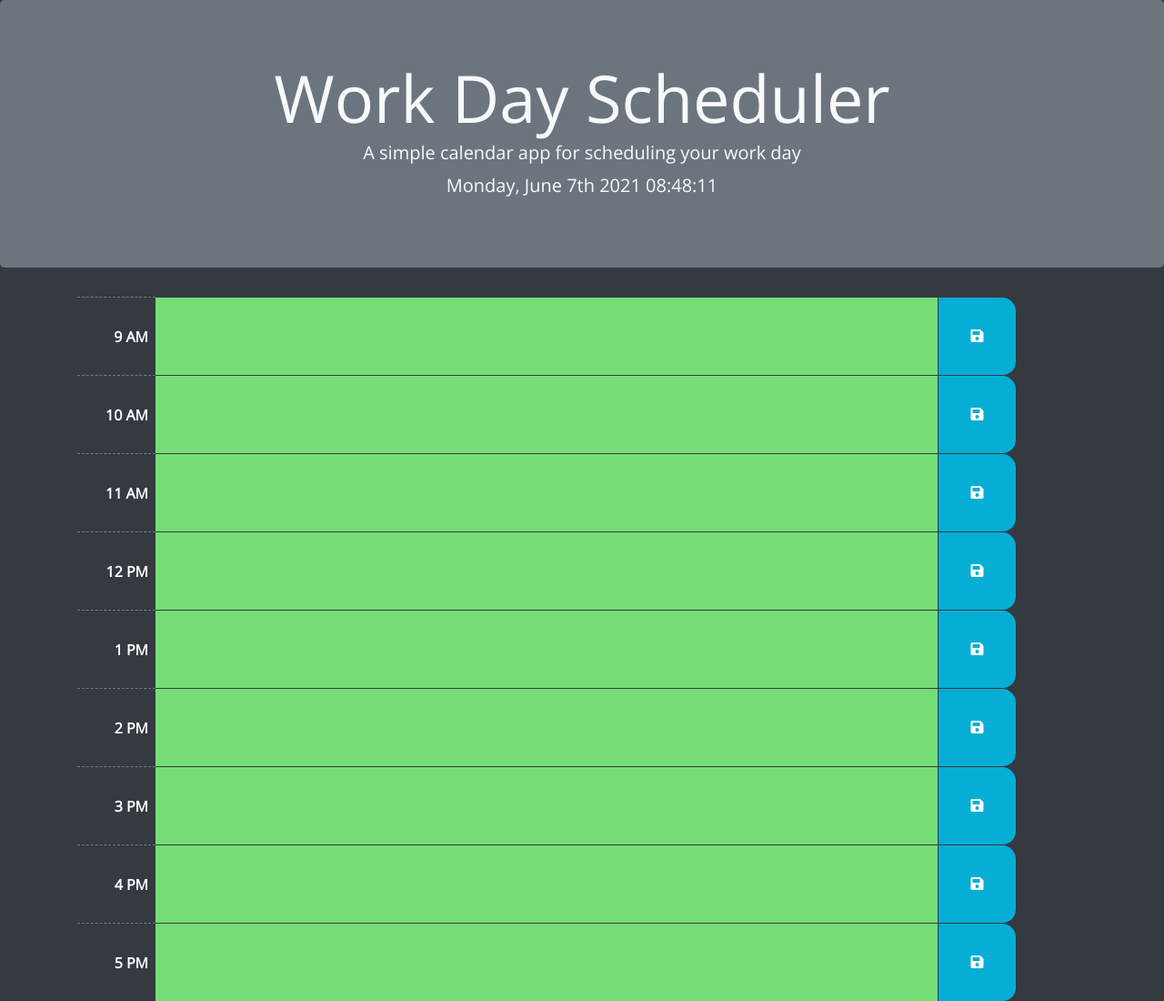
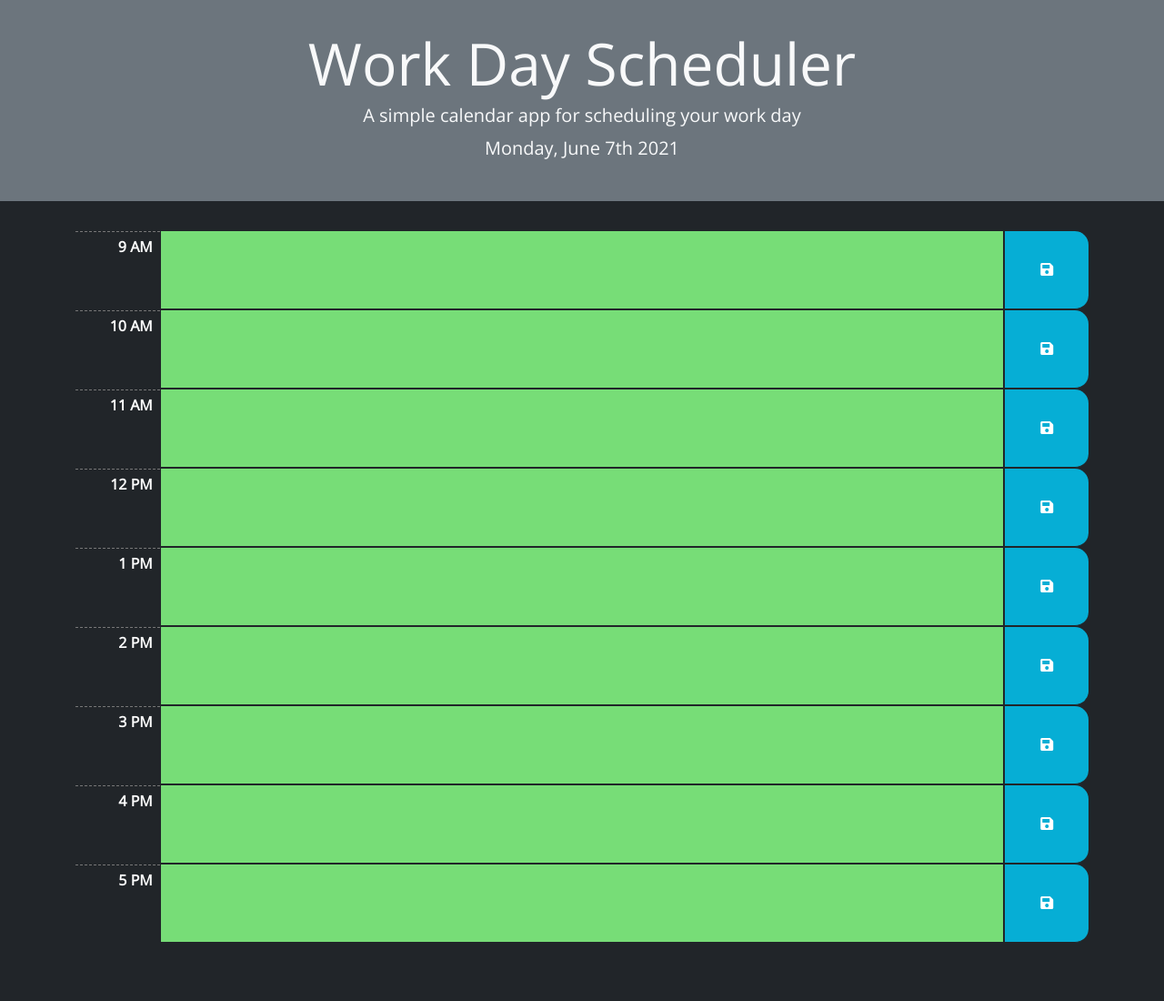
Before and after one commit to jcpickens0215/Daily-Schedule, a plain HTML site: page index.html in a window 1280 px wide. Shown: the whole page at 91% size. After the commit the page ends 1053 px from the top, so only its background shows below. Drawn offline with nearby package versions, Linux system fonts and the light colour scheme.

Commit message:
Fixed an issue where the columns weren't spaced properly on some browsers. Switched to Bootstrap 5.0

```diff
--- a/assets/css/style.css
+++ b/assets/css/style.css
@@ -13,7 +13,19 @@ textarea.form-control {
   color: black;
 }
 
+td {
+  border: 0;
+}
+
+.tableOverride {
+  border: none;
+  border-collapse: separate;
+  border-spacing: 1px;
+}
+
 .jumbotron {
+  padding: 32px;
+  margin-bottom: 32px;
   text-align: center;
   background-color: transparent;
   color: black;
@@ -51,13 +63,13 @@ textarea.form-control {
 }
 
 .saveBtn {
-  width: 86px;
+  width: 100%;
   height: 86px;
   text-align: center;
   border-top: 0;
   border-right: 0;
-  border-left: 1px solid var(--dark);
-  border-bottom: 1px solid var(--dark);
+  border-left: 1px solid #212529;
+  border-bottom: 1px solid #212529;
   border-radius: 0 15px 15px 0;
   background-color: #06aed5;
   color: white;
--- a/assets/js/script.js
+++ b/assets/js/script.js
@@ -1,8 +1,5 @@
 // Grab the time display element
 var eTimeDisplay = $("#currentDay");
-
-// Grab each row from the table, place into array
-var eHours = $("#scheduleTable").children(); // ! Might not need
 
 // Grab the text area elements
 var aeTextAreaRows = [ $("#t9AMTextArea"),
@@ -57,7 +54,7 @@ function saveTextAreaContentToLocalStorage(index) {
 function colorCodeHours(cHour) {
 
     // Iterate through the rows
-    for (var i = 0; i < eHours.length; i++) {
+    for (var i = 0; i < 9; i++) { // Iterates 9 times
 
         var nRowHour = i + 9; // The "Hour" value of the row operated on
                               // Formatted to 24 hour time
@@ -93,7 +90,7 @@ function colorCodeHours(cHour) {
 function refreshTime() {
 
     // Get the current time and date
-    var sDate = moment().format("dddd, MMMM Do YYYY HH:mm:ss");
+    var sDate = moment().format("dddd, MMMM Do YYYY");
 
     // Store the current hour, strictly formatted into 24 hour time
     nCurrentHour = Number(moment().format("H") % 24);
--- a/index.html
+++ b/index.html
@@ -5,8 +5,10 @@
     <meta name="viewport" content="width=device-width, initial-scale=1.0" />
     <meta http-equiv="X-UA-Compatible" content="ie=edge" />
     <link
+      href="https://cdn.jsdelivr.net/npm/bootstrap@5.0.1/dist/css/bootstrap.min.css"
       rel="stylesheet"
-      href="https://stackpath.bootstrapcdn.com/bootstrap/4.3.1/css/bootstrap.min.css"
+      integrity="sha384-+0n0xVW2eSR5OomGNYDnhzAbDsOXxcvSN1TPprVMTNDbiYZCxYbOOl7+AMvyTG2x"
+      crossorigin="anonymous"
     />
     <link
       rel="stylesheet"
@@ -24,14 +26,14 @@
 
   <body class="bg-dark">
 
-    <header class="jumbotron bg-secondary text-light">
+    <header class="jumbotron bg-secondary text-light d-flex flex-column align-content-center">
       <h1 class="display-3">Work Day Scheduler</h1>
       <p class="lead">A simple calendar app for scheduling your work day</p>
       <p id="currentDay" class="lead time-block">Time!</p>
     </header>
 
     <div class="container">
-      <table>
+      <table class="table tableOverride">
         <tbody id="scheduleTable">
           <tr>
             <td class="col-1 p-2 hour">9 AM</td>
```
